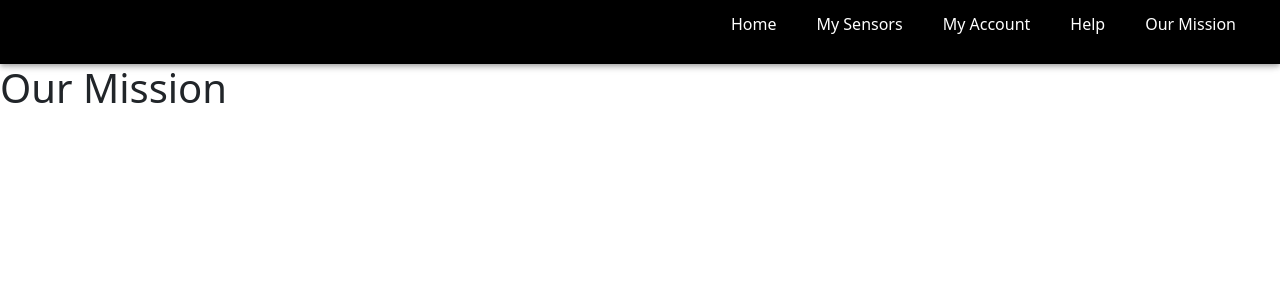
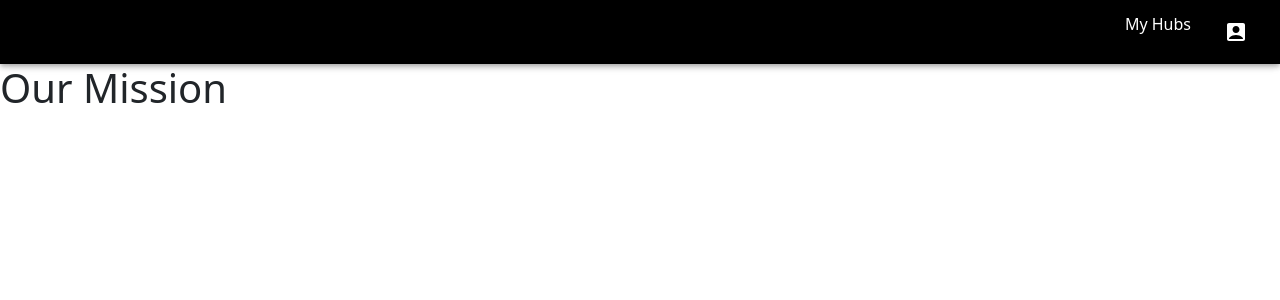
Before and after one commit to Capstone-Projects-2023-Fall/project-garden-sensor-array, a React (Create React App) app in the folder gsa-website/: page /MissionPage in a window 1280 px wide. Shown: the top 300 px of the page. Built offline with nearby package versions, Linux system fonts and the light colour scheme.

Commit message:
adding Navbar css
only adding css - plus added the logout button

```diff
--- a/gsa-website/src/components/Format/Navbar.js
+++ b/gsa-website/src/components/Format/Navbar.js
@@ -1,14 +1,20 @@
 import React, { useState } from "react";
-import {AppBar,Box,Divider,Drawer,IconButton,Toolbar,Typography,styled,} from "@mui/material";
+import {AppBar,Box,Divider,Drawer,IconButton,Toolbar,Typography,styled,Menu, MenuItem} from "@mui/material";
+import AccountBoxRoundedIcon from '@mui/icons-material/AccountBoxRounded';
+import { signOut, getAuth } from "firebase/auth";
+import { auth } from '../../firebase';
+import { useNavigate } from "react-router-dom";
 
 
 import MenuIcon from "@mui/icons-material/Menu";
 import { NavLink } from "react-router-dom";
 
+//mui positioned menu component
 
+const Navbar = () => {
 
-const Work = () => {
   const [mobileOpen, setMobileOpen] = useState(false);
+  const [anchorEl, setAnchorEl] = useState(null);
   // handle menu click
   const handleDrawerToggle = () => {
     setMobileOpen(!mobileOpen);
@@ -21,18 +27,17 @@ const Work = () => {
   });
 
   const NavMenuItem = styled("li")({
-    margin: "0px 20px",
+    margin: "0px 25px",
   });
 
   const NavMenuLink = styled(NavLink)({
     textDecoration: "none",
     color: "white",
+    fontweight: "200",
+
   });
 
-  // const StyledActiveLink = styled("span")({
-  //   color: "goldenrod !important",
-  //   fontWeight: "bold !important",
-  // });
+
 
   const MobileNavigation = styled("ul")({
     listStyle: "none",
@@ -49,36 +54,52 @@ const Work = () => {
   });
 
 
+  const open = Boolean(anchorEl);
+
+  const handleClose = () => {
+    setAnchorEl(null);
+  };
 
 
-  // menu drawer
+  const handleClick = (event) => {
+    setAnchorEl(event.currentTarget);
+  };
+
+  const [error, setError] = useState("");
+  const [currentU, setCurrentU] = useState(""); //user who is currently signed in
+  let navigate = useNavigate();
+
+
+
+  const logOut = async (e) => {
+    e.preventDefault(); //so page doesn't reload after submission
+    setError("");
+
+    signOut(auth).then(() => {
+        //success
+        navigate("/")
+    }).catch((error) => { //error
+        setError(error.message);
+    });
+  }
+
+
+
+
+
+
+
+
+
+
   const drawer = (
     <Box onClick={handleDrawerToggle} sx={{ textAlign: "center" }}>
-      <Typography
-        color={"goldenrod"}
-        variant="h6"
-        component="div"
-        sx={{ flexGrow: 1, my: 2 }}
-      >
-
-      </Typography>
+      <Typography color={"goldenrod"} variant="h6" component="div" sx={{ flexGrow: 1, my: 2 }} ></Typography>
       <Divider />
       <MobileNavigation>
-        <MobileNavItem>
-          <MobileNavLink to={"/Home"}>Home</MobileNavLink>
-        </MobileNavItem>
-        <MobileNavItem>
-          <MobileNavLink to={"/MySensorsPage"}>My Sensors</MobileNavLink>
-        </MobileNavItem>
-        <MobileNavItem>
-          <MobileNavLink to={"/AccountPage"}>My Account</MobileNavLink>
-        </MobileNavItem>
-        <MobileNavItem>
-          <MobileNavLink to={"/HelpPage"}>Help</MobileNavLink>
-        </MobileNavItem>
-        <MobileNavItem>
-          <MobileNavLink to={"/MissionPage"}>Our Mission</MobileNavLink>
-        </MobileNavItem>
+          <MobileNavItem>
+            <MobileNavLink to={"/MySensorsPage"}>My Sensors</MobileNavLink>
+          </MobileNavItem>
       </MobileNavigation>
     </Box>
   );
@@ -88,60 +109,36 @@ const Work = () => {
       <Box>
         <AppBar component={"nav"} sx={{ bgcolor: "black" }}>
           <Toolbar>
-            <IconButton
-              color="inherit"
-              aria-label="open drawer"
-              edge="start"
-              sx={{
-                mr: 2,
-                display: { sm: "none" },
-              }}
-              onClick={handleDrawerToggle}
-            >
+            <IconButton color="inherit" aria-label="open drawer" edge="start" sx={{ mr: 2, display: { sm: "none" }, }} onClick={handleDrawerToggle}>
               <MenuIcon />
             </IconButton>
-            <Typography
-              color={"goldenrod"}
-              variant="h6"
-              component="div"
-              sx={{ flexGrow: 1 }}
-            >
+            <Typography color={"goldenrod"} variant="h6" component="div" sx={{ flexGrow: 1 }} ></Typography>
 
-            </Typography>
             <Box sx={{ display: { xs: "none", sm: "block" } }}>
               <NavigationMenu>
-                <NavMenuItem>
-                  <NavMenuLink to={"/Home"}>Home</NavMenuLink>
-                </NavMenuItem>
-                <NavMenuItem>
-                  <NavMenuLink to={"/MySensorsPage"}>My Sensors</NavMenuLink>
-                </NavMenuItem>
-                <NavMenuItem>
-                  <NavMenuLink to={"/AccountPage"}>My Account</NavMenuLink>
-                </NavMenuItem>
-                <NavMenuItem>
-                  <NavMenuLink to={"/HelpPage"}>Help</NavMenuLink>
-                </NavMenuItem>
-                <NavMenuItem>
-                  <NavMenuLink to={"/MissionPage"}>Our Mission</NavMenuLink>
-                </NavMenuItem>
+                  <NavMenuItem>
+                    <NavMenuLink to={"/MySensorsPage"}>My Hubs</NavMenuLink>
+                  </NavMenuItem>
               </NavigationMenu>
             </Box>
+            <div>
+              <IconButton
+                id="demo-positioned-button" aria-controls={open ? 'demo-positioned-menu' : undefined} aria-haspopup="true"
+                aria-expanded={open ? 'true' : undefined} onClick={handleClick}>
+                <AccountBoxRoundedIcon sx={{color: 'white'}}/>
+              </IconButton>
+
+              <Menu
+                id="demo-positioned-menu" aria-labelledby="demo-positioned-button" anchorEl={anchorEl} open={open}
+                onClose={handleClose} anchorOrigin={{ vertical: 'top', horizontal: 'left', }}
+                transformOrigin={{ vertical: 'top', horizontal: 'left',}}>
+                <MenuItem onClick={logOut}>Log Out</MenuItem>
+              </Menu>
+            </div>
           </Toolbar>
         </AppBar>
         <Box component="nav">
-          <Drawer
-            variant="temporary"
-            open={mobileOpen}
-            onClose={handleDrawerToggle}
-            sx={{
-              display: { xs: "block", sm: "none" },
-              "& .MuiDrawer-paper": {
-                boxSizing: "border-box",
-                width: "240px",
-              },
-            }}
-          >
+          <Drawer variant="temporary" open={mobileOpen} onClose={handleDrawerToggle} sx={{ display: { xs: "block", sm: "none" }, "& .MuiDrawer-paper": { boxSizing: "border-box", width: "240px",}, }} >
             {drawer}
           </Drawer>
         </Box>
@@ -153,4 +150,4 @@ const Work = () => {
   );
 };
 
-export default Work;
+export default Navbar;
```
